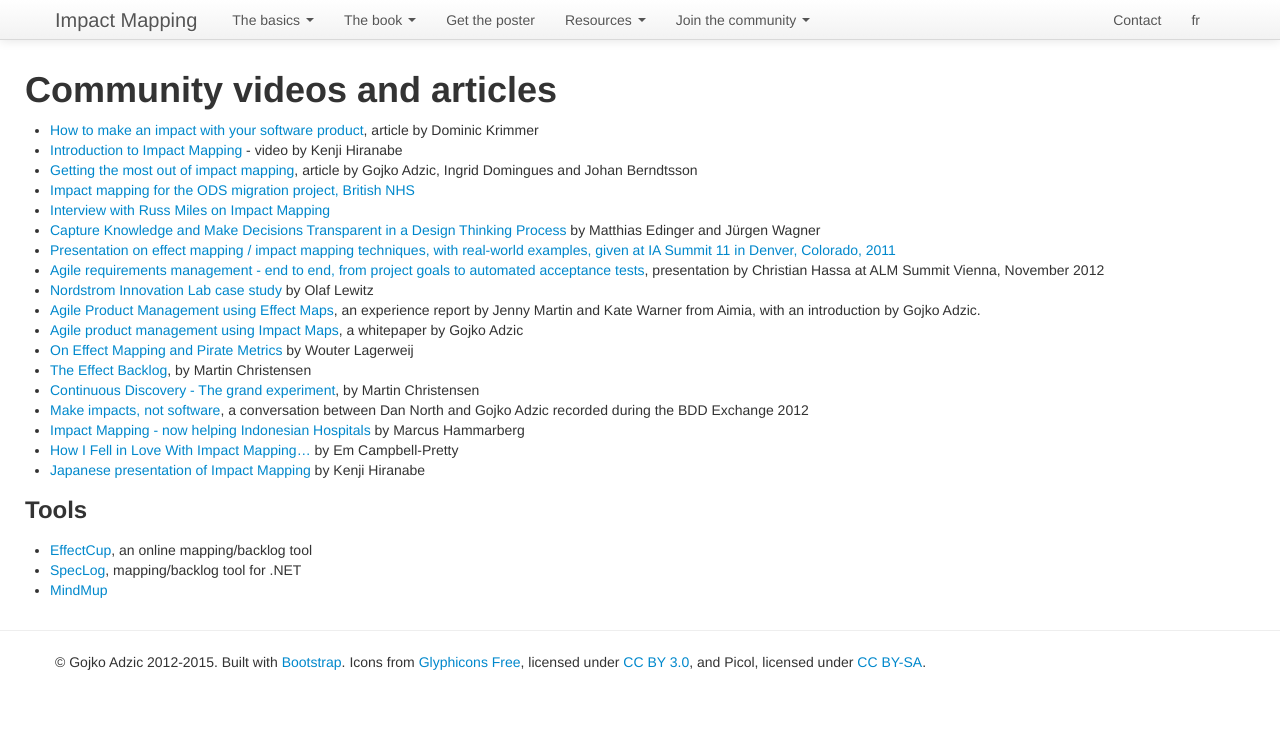
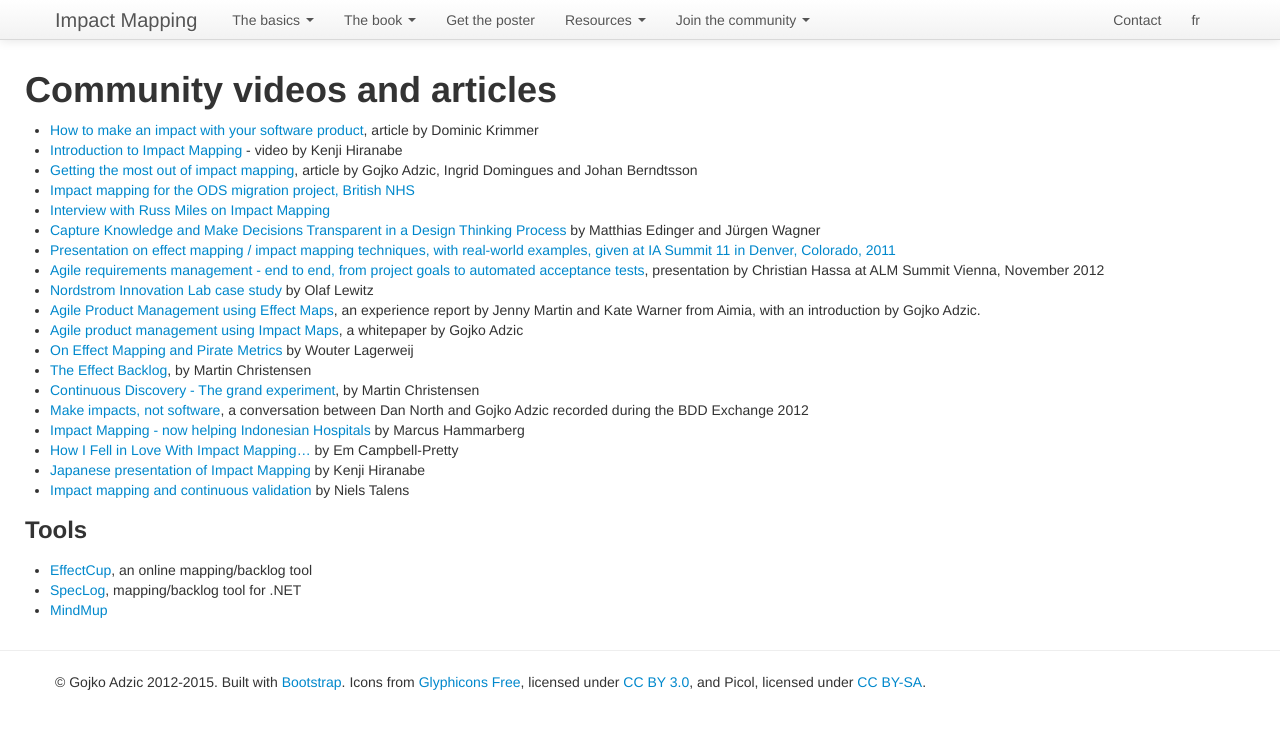
Before and after one commit to impactmapping/www.impactmapping.org, a Jekyll site: the page built from community.md, in a window 1280 px wide. Shown: the top 729 px of the page. Built offline with Jekyll 4.4.1, drawn with Linux system fonts in a browser that asks for light colours.

Commit message:
added link to codecentric post

```diff
--- a/community.md
+++ b/community.md
@@ -21,6 +21,7 @@ title: Community videos and articles
 * [Impact Mapping - now helping Indonesian Hospitals](http://www.marcusoft.net/2014/02/HospitalImpactMap.html) by Marcus Hammarberg
 * [How I Fell in Love With Impact Mapping...](http://www.prettyagile.com/2014/02/how-i-fell-in-love-with-impact-mapping.html) by Em Campbell-Pretty
 * [Japanese presentation of Impact Mapping](http://www.slideshare.net/hiranabe/impact-mapping-31215291) by Kenji Hiranabe
+* [Impact mapping and continuous validation](https://blog.codecentric.de/en/2015/11/impact-mapping-and-continuous-validation/) by Niels Talens
 
 ### Tools
 
```
